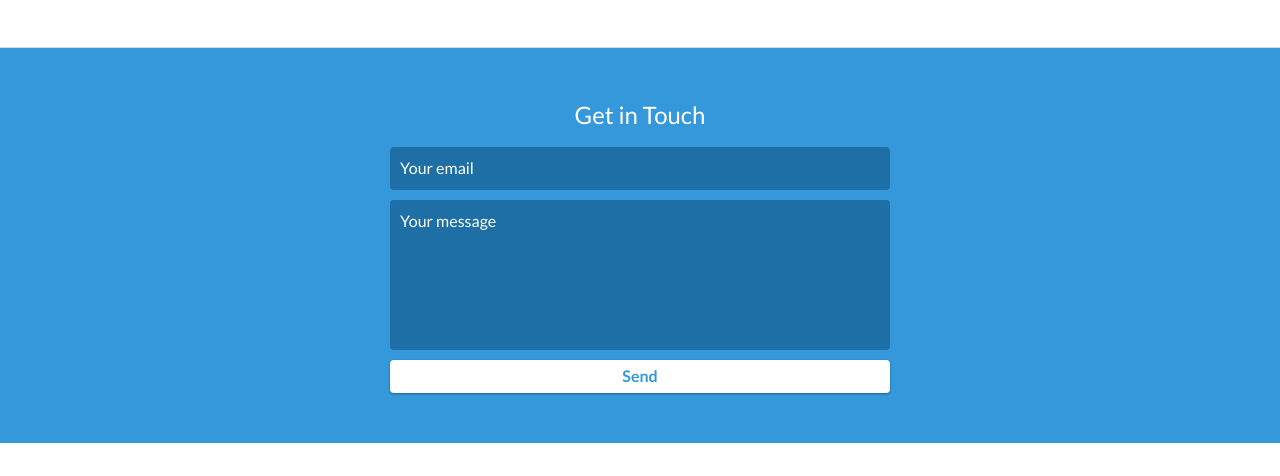
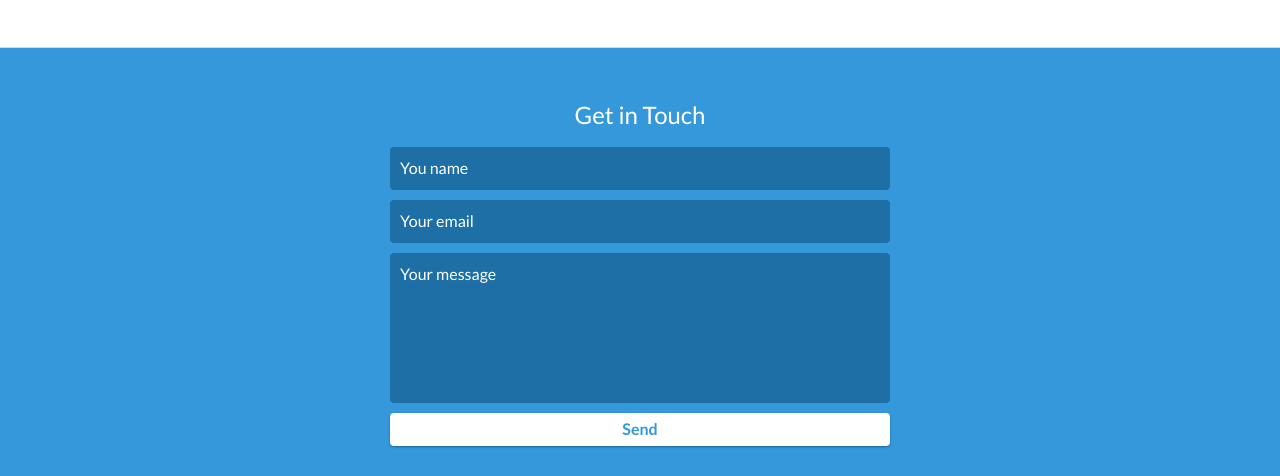
Before and after one commit to peti446/peti446.github.io, a plain HTML site: page pages/class_halls_account_reporter/project.html in a window 1280 px wide. Shown: the part 1022-1498 px from the top of the page. Drawn offline with nearby package versions, Linux system fonts and the light colour scheme.

Commit message:
Added name to contact us

```diff
--- a/pages/class_halls_account_reporter/project.html
+++ b/pages/class_halls_account_reporter/project.html
@@ -104,6 +104,7 @@
             <div id="contact-form">
                 <form method="POST" action="https://formspree.io/peti446@gmail.com">
                     <input type="hidden" name="_subject" value="Contact me" />
+                    <input type="text" name="name" placeholder="You name" required>
                     <input type="email" name="_replyto" placeholder="Your email" required>
                     <textarea name="message" placeholder="Your message" required></textarea>
                     <button type="submit">Send</button>
```
Also changed, not shown: pages/project - Copy.html (+1 -0 lines).
